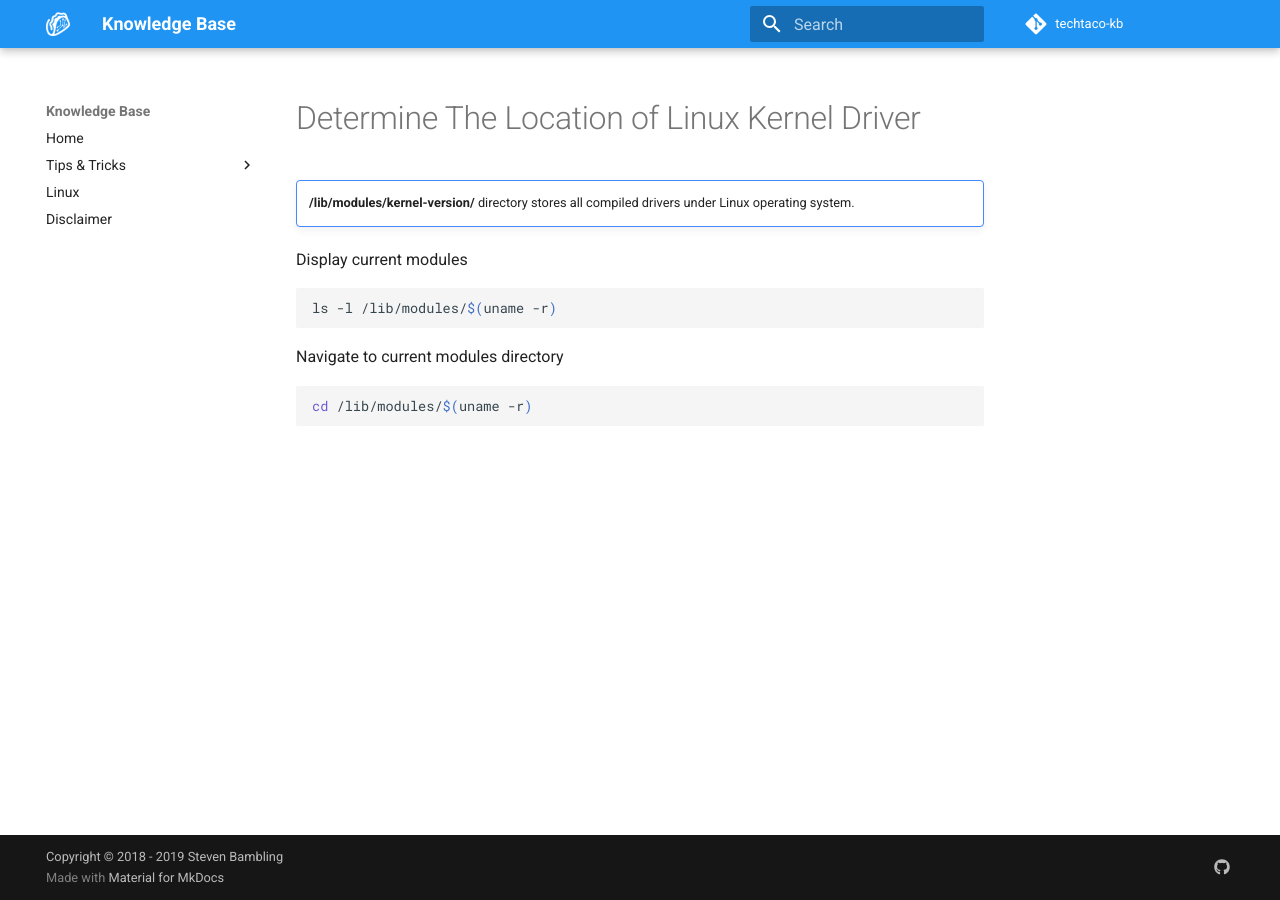
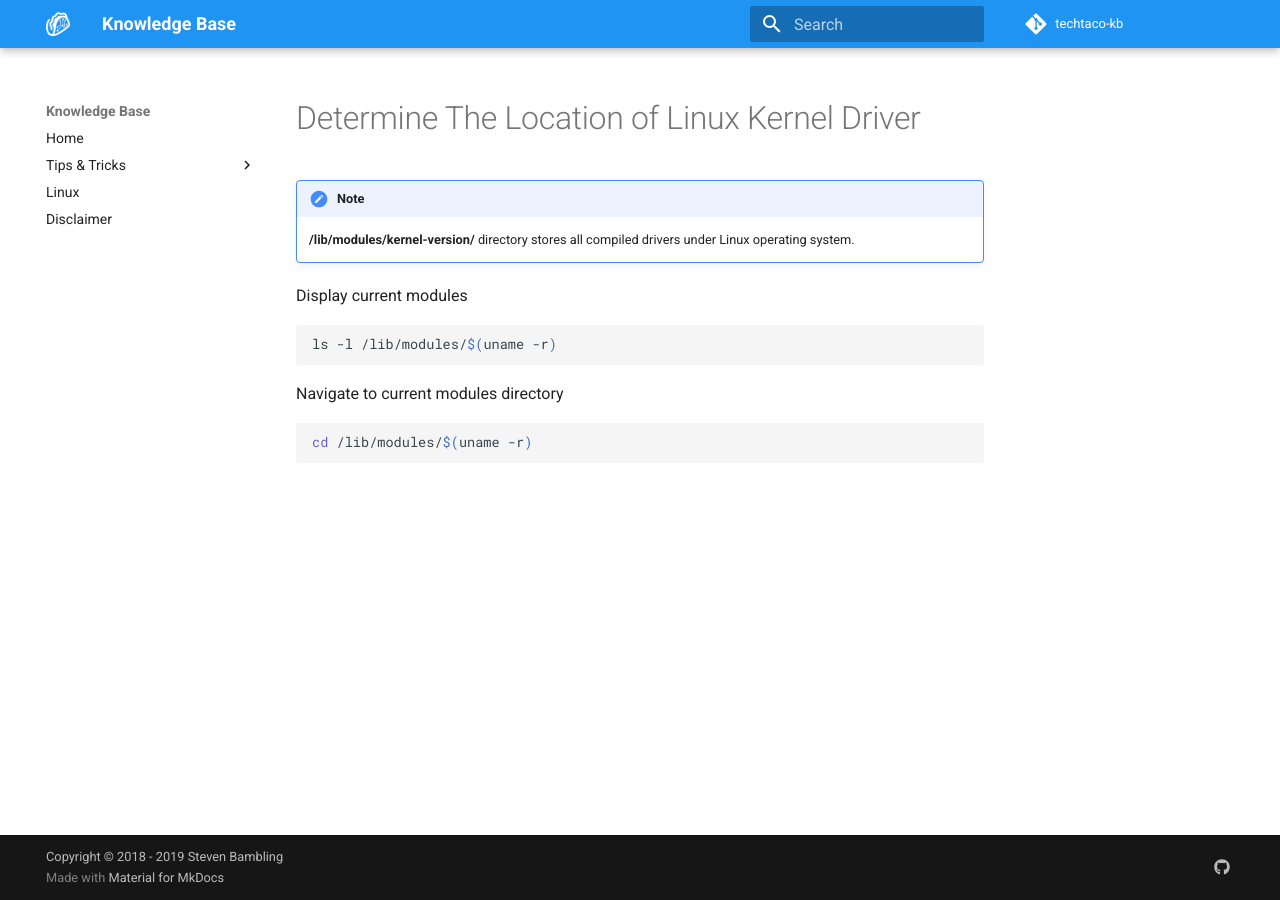
Before and after one commit to smbambling/techtaco-kb-old, an MkDocs documentation site: the page built from docs/linux/administrative/determine_the_location_of_linux_kernel_driver.md, in a window 1280 px wide. Built offline with MkDocs 1.6.1 and Material for MkDocs 9.7.7, drawn with Linux system fonts in a browser that asks for light colours; comment, search, counter and statistics services are not loaded.

Commit message:
adding updates

```diff
--- a/docs/linux/administrative/determine_the_location_of_linux_kernel_driver.md
+++ b/docs/linux/administrative/determine_the_location_of_linux_kernel_driver.md
@@ -1,6 +1,6 @@
 # Determine The Location of Linux Kernel Driver
 
-!!! note ""
+!!! note
     **/lib/modules/kernel-version/** directory stores all compiled drivers under Linux operating system.
 
 Display current modules
```
Also changed, not shown: 1 other file.
